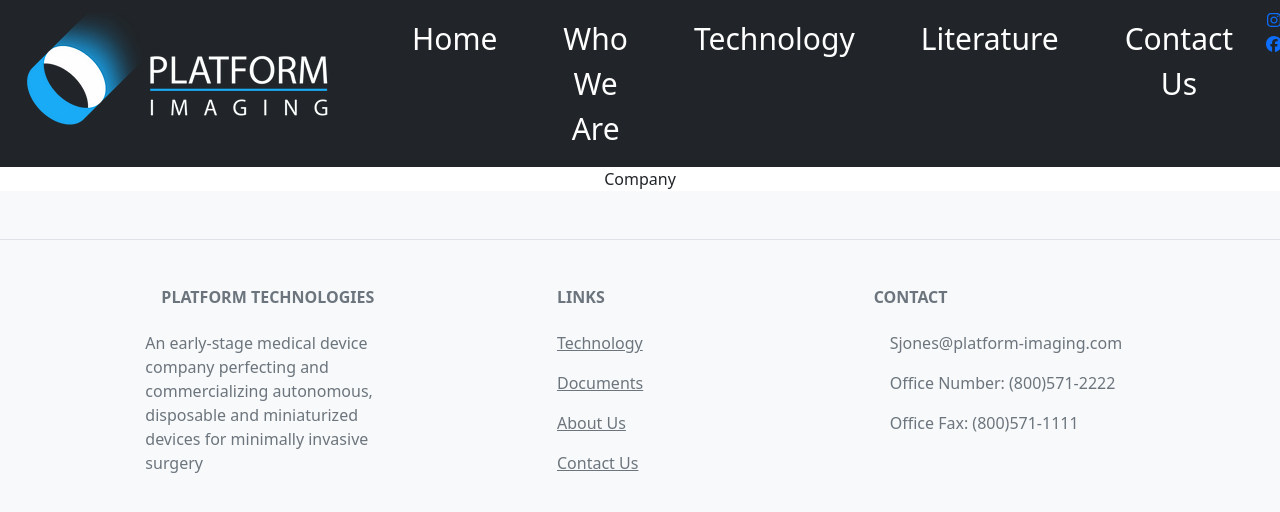
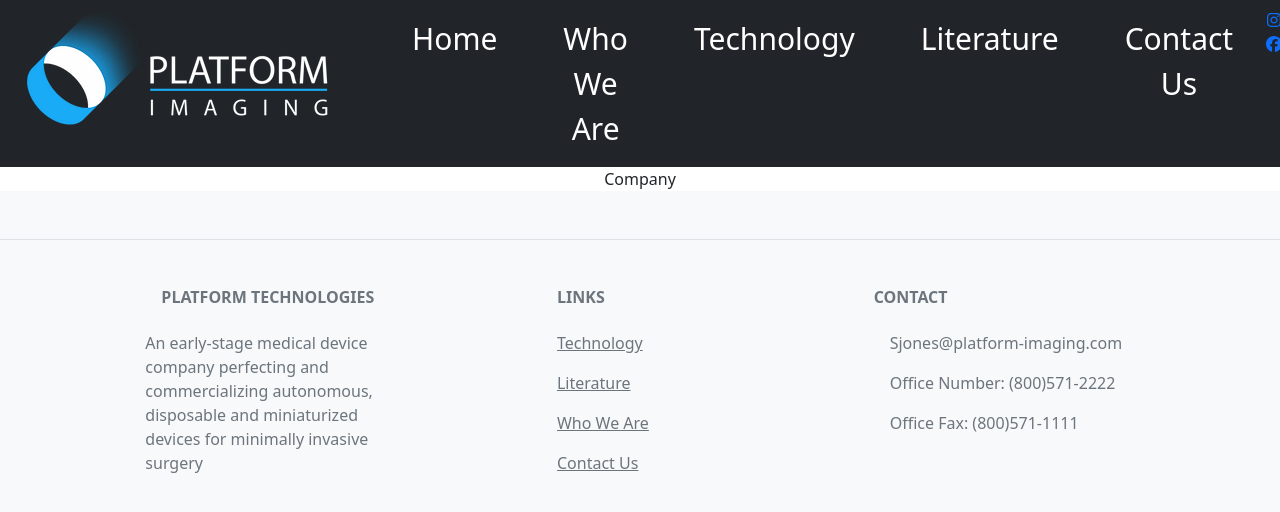
Before and after one commit to mwjones2186/platform-technologies, a React (Create React App) app in the folder platform-technologies/: page /contact in a window 1280 px wide. Shown: the top 512 px of the page. Built offline with nearby package versions, Linux system fonts and the light colour scheme.

Commit message:
cleaned up footer. Forgot i was on develop. checking out to my branch

```diff
--- a/platform-technologies/src/pages/Footer.js
+++ b/platform-technologies/src/pages/Footer.js
@@ -22,18 +22,18 @@ export default function Footer() {
                     <MDBCol md='3' lg='2' xl='2' className='mx-auto mb-4'>
                         <h6 className='text-uppercase fw-bold mb-4'>Links</h6>
                         <p>
-                            <a href='/packages' className='text-reset'>
+                            <a href='/technology' className='text-reset'>
                                 Technology
                             </a>
                         </p>
                         <p>
-                            <a href='/venue' className='text-reset'>
-                                Documents
+                            <a href='/literature' className='text-reset'>
+                                Literature
                             </a>
                         </p>
                         <p>
-                            <a href='/contact' className='text-reset'>
-                                About Us
+                            <a href='/aboutus' className='text-reset'>
+                                Who We Are
                             </a>
                         </p>
                         <p>
--- a/platform-technologies/src/pages/Technology.js
+++ b/platform-technologies/src/pages/Technology.js
@@ -1,7 +1,7 @@
 export default function Technology() {
     return (
         <>
-            Technology
+           <video preload="none" autoplay="" loop="" playsinline="true" src="https://video.wixstatic.com/video/cb9ae5_2a63b4455edf4e7f846bb0b4bb7a3104/720p/mp4/file.mp4"></video>
         </>
     )
 }
```
